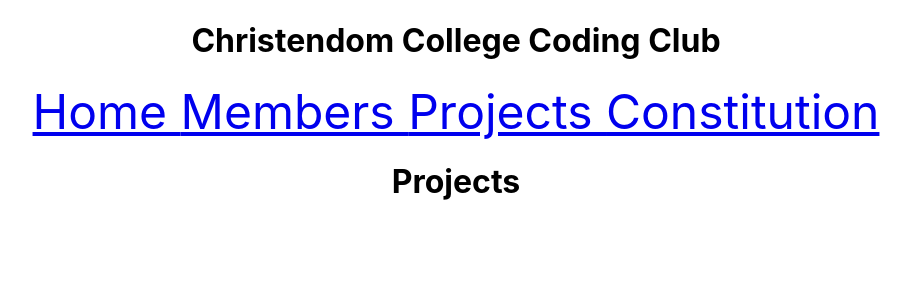
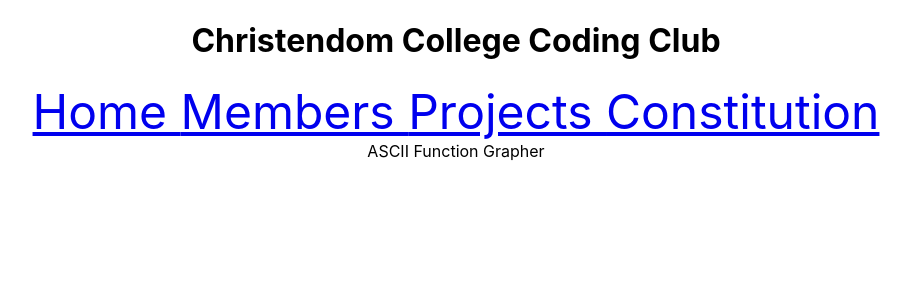
Before and after one commit to lukeroz03/ccc-website, a React (Create React App) app: page /projects in a window 1280 px wide. Shown: the top 300 px of the page, without its empty margins (184-1095 px from the left). Built offline with nearby package versions, Linux system fonts and the light colour scheme.

Commit message:
add placeholder project list and display it

```diff
--- a/src/App.js
+++ b/src/App.js
@@ -7,6 +7,15 @@
 import Projects from './Projects';
 
 
+const projects = [
+	{
+		name:"ASCII Function Grapher",
+		description:"A program that graphs functions in ASCII art.",
+		link:"something.something.website.com",
+		languages:["React,Javascript,HTML,CSS"],
+		date:"2021-01-01"
+		}
+	];
 function App() {
   return (
     <div className="App">
@@ -16,7 +25,7 @@
              <Route index element ={<Home />} />
              <Route path='constitution' element={<Constitution />} />
              <Route path='members' element={<Members />} />
-             <Route path='projects' element={<Projects />} />
+             <Route path='projects' element={<Projects projects={projects}/>} />
 	    </Route>
           </Routes>
         </BrowserRouter>
--- /dev/null
+++ b/src/Project.js
@@ -0,0 +1,5 @@
+function Project(props) {
+	 return <div>{props.project.name}</div>;
+	}
+
+export default Project;
--- a/src/Projects.js
+++ b/src/Projects.js
@@ -1,7 +1,14 @@
-function Projects() {
+import Project from './Project.js';
+
+function Projects(props) {
   return (
     <div>
-      <h1>Projects</h1>
+	  {
+		  props.projects.map((project) => {
+			  return <Project project={project} />
+		  }
+	  )
+	  }
     </div>
   );
 }
```
